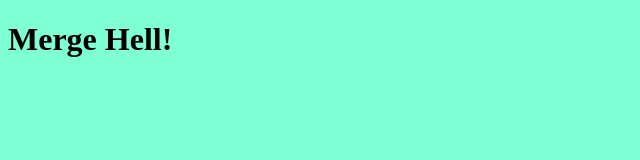
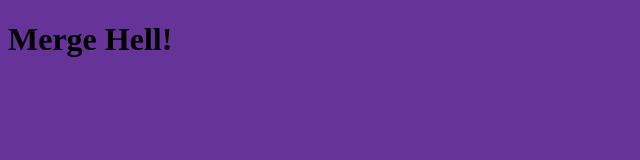
Before and after one commit to DyonGeorgopoulos/Merge-hell, a plain HTML site: page index.html in a window 1280 px wide. Shown: the whole page, without its empty margins (0-640 px from the left). Drawn offline with Linux system fonts and the light colour scheme.

Commit message:
make purple

```diff
--- a/styles.css
+++ b/styles.css
@@ -1,3 +1,3 @@
 body {
-    background-color: aquamarine;
+    background-color: rebeccapurple;
 }
```
